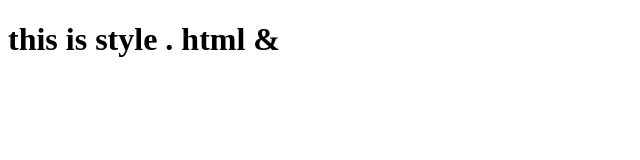
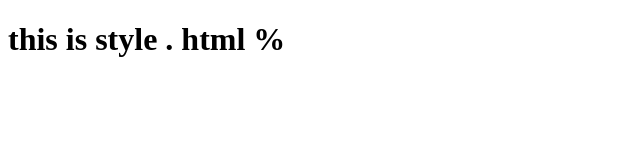
Before and after one commit to terminatorXbgmi/calculator_backhand, a plain HTML site: page style.html in a window 1280 px wide. Shown: the full height of the page, 0-640 px from the left. Drawn offline with Linux system fonts and the light colour scheme.

Commit message:
changes 2

```diff
--- a/style.html
+++ b/style.html
@@ -7,6 +7,6 @@
     <title>Document</title>
 </head>
 <body>
-    <h1>this is style . html &</h1>
+    <h1>this is style . html %</h1>
 </body>
 </html>
```
